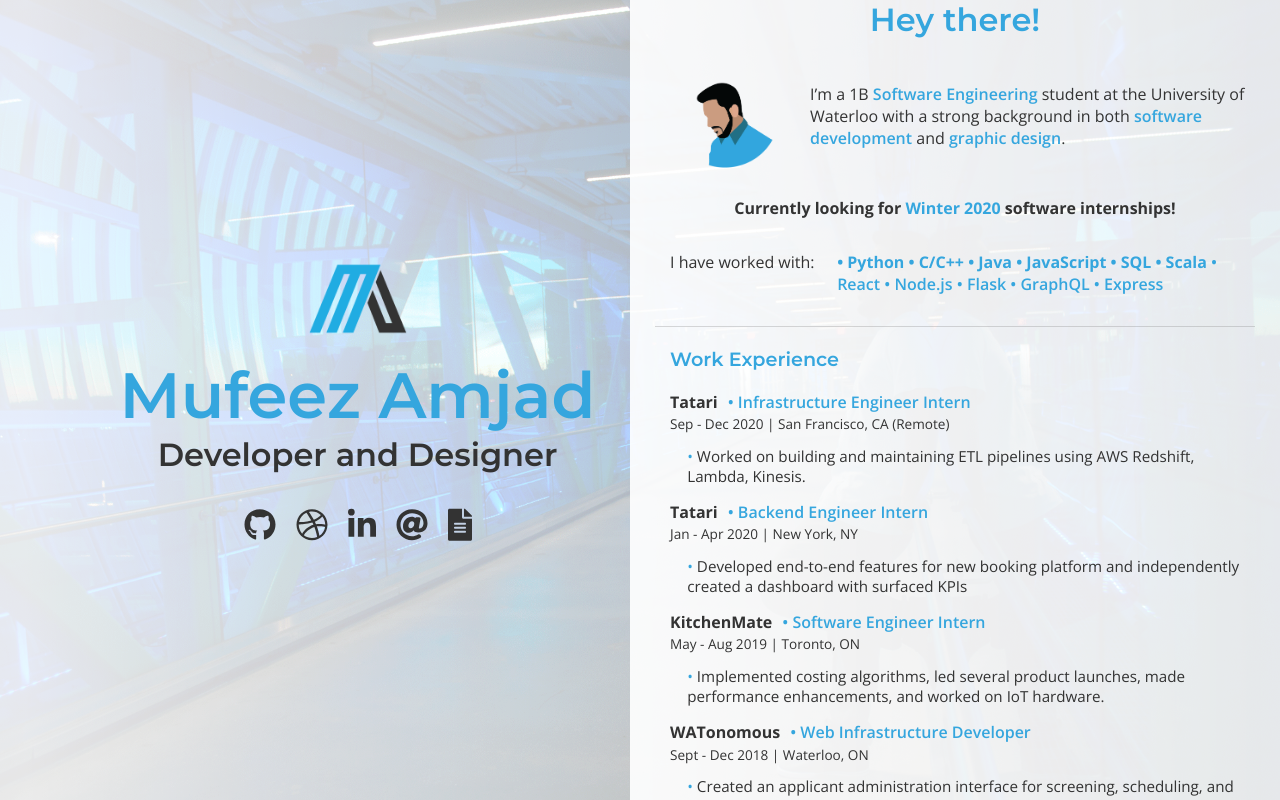
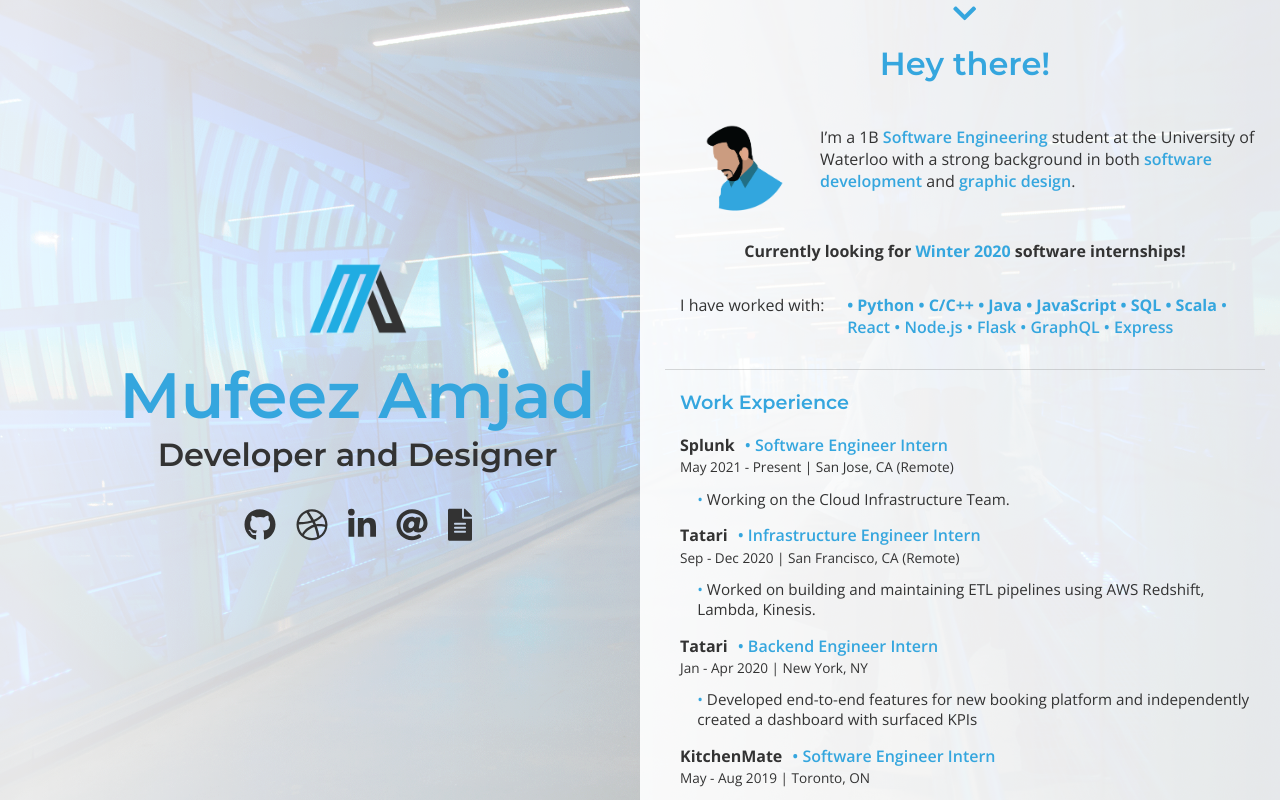
Before and after one commit to mufeez-amjad/mufeez-amjad.github.io, a React (Create React App) app: page / in a window 1280 px wide. Built offline with nearby package versions, Linux system fonts and the light colour scheme.

Commit message:
fix warnings and add splunk

```diff
--- a/src/App.css
+++ b/src/App.css
@@ -55,6 +55,9 @@
 }
 
 .scrollable .chevron {
+  padding: 0;
+  border: none;
+  background: none;
   cursor: pointer;
   margin-top: 20px;
   position: relative;
--- a/src/App.jsx
+++ b/src/App.jsx
@@ -19,22 +19,19 @@
     ReactGA.pageview("/home");
   }, []);
 
-  React.useEffect(
-    () => {
-      if (window.screen.width >= 600) {
-        scrollToContent();
-      }
-    },
-    [scrollTo]
-  );
-
-  const scrollToContent = () => {
+  const scrollToContent = React.useCallback(() => {
     scrollTo.current.scrollIntoView({
       behavior: "smooth",
       block: "start",
       inline: "nearest",
     });
-  };
+  }, [scrollTo]);
+
+  React.useEffect(() => {
+    if (window.screen.width >= 600) {
+      scrollToContent();
+    }
+  }, [scrollTo, scrollToContent])
 
   const { term, coop } = React.useMemo(() => {
     return calculateTerm();
@@ -58,11 +55,11 @@
       <Intro />
 
       <div className="scrollable">
-        <a className="chevron" onClick={() => scrollToContent()}>
+        <button className="chevron" ref={scrollTo} onClick={() => scrollToContent()}>
           <FontAwesomeIcon color="#35a6de" icon={faChevronDown} size="2x" />
-        </a>
+        </button>
         <div className="about">
-          <h1 ref={scrollTo}>Hey there!</h1>
+          <h1>Hey there!</h1>
 
           <div className="profile">
             <img src={profile} alt="Profile" />
--- a/src/Components/Awards/Awards.jsx
+++ b/src/Components/Awards/Awards.jsx
@@ -1,4 +1,4 @@
-import React, { Component } from "react";
+import * as React from "react";
 import Award from "./Award";
 
 import "./Awards.css";
@@ -8,7 +8,7 @@
     name: 'Stellar Community Fund',
     link: 'https://galactictalk.org/d/2327-stellar-tip-tipping-for-content-creators-and-developers',
     date: 'March 2020',
-    details: 'Received $100k USD for development of open source project.'
+    details: 'Received $150k+ USD for development of an open source project.'
   },
   {
     name: 'Hackathon Awards',
--- a/src/Components/Experience/Experience.jsx
+++ b/src/Components/Experience/Experience.jsx
@@ -7,7 +7,22 @@
     return (
       <div className="experience">
         <h2>Work Experience</h2>
-
+        <div className="job">
+          <div className="heading">
+            <h3>
+              <a href="https://splunk.com" target="blank" className="strike">
+                Splunk
+              </a>
+            </h3>
+            <h4>Software Engineer Intern</h4>
+          </div>
+          <h5>May 2021 - Present | San Jose, CA (Remote)</h5>
+          <ul>
+            <li>
+              Working on the Cloud Infrastructure Team.
+            </li>
+          </ul>
+        </div>
         <div className="job">
           <div className="heading">
             <h3>
@@ -66,28 +81,8 @@
         <div className="job">
           <div className="heading">
             <h3>
-              <a
-                href="https://watonomous.ca/#/"
-                target="blank"
-                className="strike">
-                WATonomous
-              </a>
-            </h3>
-            <h4>Web Infrastructure Developer</h4>
-          </div>
-          <h5>Sept - Dec 2018 | Waterloo, ON</h5>
-          <ul>
-            <li>
-              Created an applicant administration interface for screening,
-              scheduling, and accepting applicants.
-            </li>
-          </ul>
-        </div>
-
-        <div className="job">
-          <div className="heading">
-            <h3>
-              <a className="strike">Mufeez Amjad Designs</a>
+              {/* eslint-disable-next-line */}
+              <a href="" className="strike">Mufeez Amjad Designs</a>
             </h3>
             <h4>Freelance Graphic/Web Designer</h4>
           </div>
--- a/src/Components/Portfolio/Design.jsx
+++ b/src/Components/Portfolio/Design.jsx
@@ -8,7 +8,7 @@
 
         function importAll(r) {
             let images = {};
-            r.keys().map((item, index) => { images[item.replace('./', '')] = r(item); });
+            r.keys().map((item, index) => { return images[item.replace('./', '')] = r(item); });
             return images;
         }
 
--- a/src/Components/Portfolio/Development.jsx
+++ b/src/Components/Portfolio/Development.jsx
@@ -113,7 +113,7 @@
   importAll = (r) => {
     let images = {};
     r.keys().map((item, index) => {
-      images[item.replace("./", "")] = r(item);
+      return images[item.replace("./", "")] = r(item);
     });
     this.setState({ images: images });
   };
--- a/src/Components/Portfolio/Project/Project.jsx
+++ b/src/Components/Portfolio/Project/Project.jsx
@@ -6,15 +6,12 @@
 import "./Project.css";
 
 class Project extends Component {
-  constructor() {
-    super();
-  }
 
   links = () => {
     return (
       <div className="links">
-        {this.props.links.blog ? <a href={this.props.links.blog} target="_blank" onClick={() => this.props.clickHandler("Blog:" + this.props.name)}><FontAwesomeIcon icon={faRss} /></a> : null}
-        {this.props.links.github ? <a href={this.props.links.github} target="_blank" onClick={() => this.props.clickHandler("Github:" + this.props.name)}><FontAwesomeIcon icon={faGithub} /></a> : null}
+        {this.props.links.blog ? <a href={this.props.links.blog} target="blank" onClick={() => this.props.clickHandler("Blog:" + this.props.name)}><FontAwesomeIcon icon={faRss} /></a> : null}
+        {this.props.links.github ? <a href={this.props.links.github} target="blank" onClick={() => this.props.clickHandler("Github:" + this.props.name)}><FontAwesomeIcon icon={faGithub} /></a> : null}
       </div>
     )
   }
@@ -32,8 +29,8 @@
 
   render() {
     return (
-      <div className="project" style={{color: this.props.winner != undefined ? 'yellow': ''}}>
-        <img src={this.props.image} />
+      <div className="project" style={{color: this.props.winner !== undefined ? 'yellow': ''}}>
+        <img src={this.props.image} alt={this.props.name}/>
         <div className="content">
           <div className="heading">
             <h1>{this.props.name}</h1>
--- a/src/index.js
+++ b/src/index.js
@@ -2,11 +2,11 @@
 import ReactDOM from 'react-dom';
 import './index.css';
 import App from './App';
-// import registerServiceWorker from './registerServiceWorker';
+import registerServiceWorker from './registerServiceWorker';
 import { unregister } from './registerServiceWorker';
 
 ReactDOM.render(< App />, document.getElementById('root'));
-{/* registerServiceWorker(); */ }
+registerServiceWorker();
 unregister();
 
 caches.keys().then(async (cacheNames) => {
```
Also changed, not shown: 1 other file (tests, documents, lock files or other folders).
